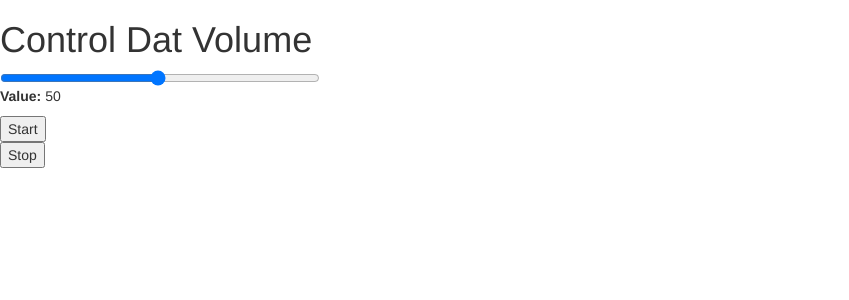
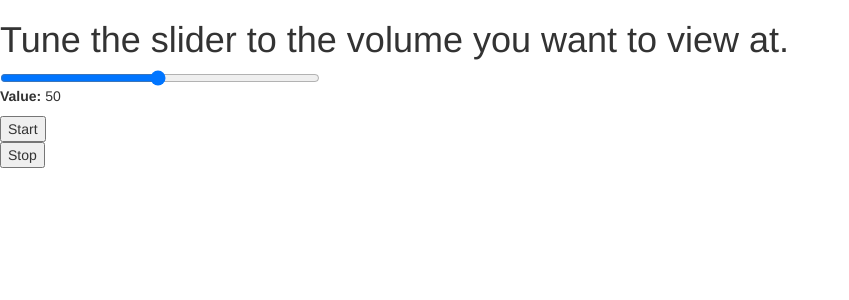
Before and after one commit to petalrame/AudioLeveler, a Flask app: page / in a window 1280 px wide. Shown: the part 52-352 px from the top of the page, without its empty margins (0-849 px from the left). Run offline with Flask 2, Linux system fonts and the light colour scheme; some libraries are stand-ins or nearby versions.

Commit message:
Made a better message on index

```diff
--- a/templates/index.html
+++ b/templates/index.html
@@ -25,7 +25,7 @@
 </nav>
 
 <body>
-    <h1>Control Dat Volume</h1>
+    <h1>Tune the slider to the volume you want to view at.</h1>
 
     <form method="POST" action="/startControl">
         <div class="slidecontainer">
```
